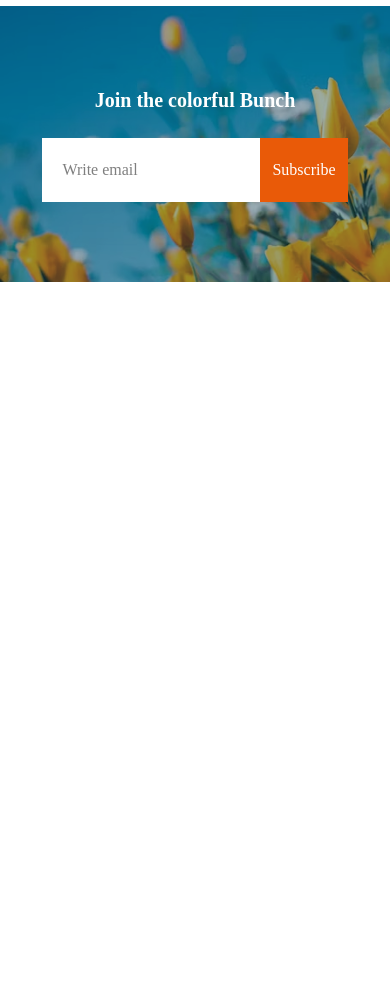
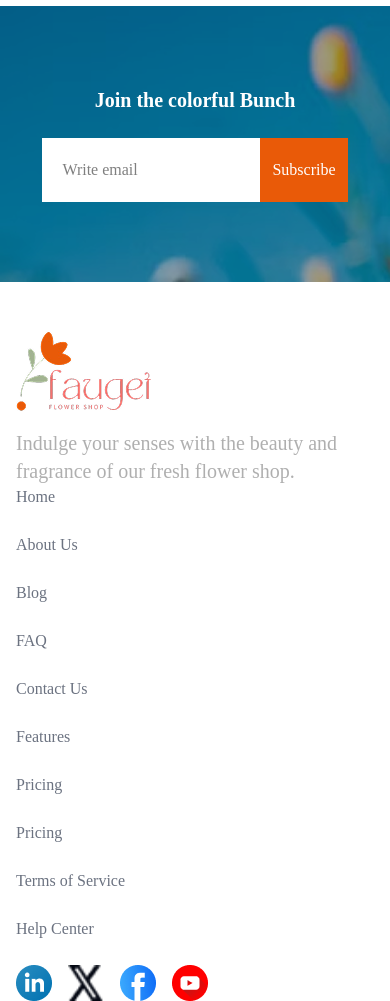
Before and after one commit to Azizul-haque1/B12A02-Responsive-Flowers, a plain HTML site: page index.html in a window 390 px wide. Shown: the part 3885-4886 px from the top of the page. Before the commit the page ends 4167 px from the top, so only its background shows below. Drawn offline with nearby package versions, Linux system fonts and the light colour scheme.

Commit message:
footer section added with  responsive

```diff
--- a/index.html
+++ b/index.html
@@ -17,7 +17,7 @@
     <title>ASSIGNMENT-002 😎</title>
 </head>
 
-<body class="font-[Noto] w-full lg:w-[1440px] mx-auto">
+<body class="font-[Noto] w-full lg:w-[100%] mx-auto">
     <header class="">
         <!-- nav section start -->
         <nav class="  w-[80%] flex mx-auto mt-3 lg:mt-7 items-center justify-between">
@@ -213,7 +213,7 @@
                     </div>
 
                     <div
-                        class="second-image content-center text-center bg-[linear-gradient(rgba(0,0,0,0.4),rgba(0,0,0,0.4)),url(./assets/deal-zabo.png)]  lg:row-span-2 lg:col-span-3 lg:w-[753px] h-[184px] lg:h-[384px] bg-cover  rounded-2xl ">
+                        class="second-image content-center text-center bg-[linear-gradient(rgba(0,0,0,0.4),rgba(0,0,0,0.4)),url(./assets/deal-zabo.png)]  lg:row-span-2 lg:col-span-2 lg:w-[753px] h-[184px] lg:h-[384px] bg-cover  rounded-2xl ">
                         <div class="text-white">
                             <h2 class="text-xl lg:text-5xl font-bold"> 25% Off | Zabo
                                 Plant</h2>
@@ -230,9 +230,9 @@
 
         <!--join section start  -->
 
-        <section class="join-section w-full">
+        <section class="join-section  lg:w-[100%] lg:mx-auto bg-[url(./assets/news-letter-bg.png)]">
             <div
-                class="bg-[url(./assets/news-letter-bg.png)] bg-cover text-center flex items-center justify-center  bg-no-repeat mx-auto h-[276px] lg:h-[533px]">
+                class=" bg-cover text-center flex items-center justify-center  bg-no-repeat mx-auto h-[276px] lg:h-[533px]">
                 <div class="">
                     <h1 class=" text-xl font-semibold lg:text-5xl text-white mb-6">Join the colorful Bunch</h1>
                     <div class="flex items-center justify-center w-full h-full"><input
@@ -252,6 +252,43 @@
     </main>
     <!-- main section end -->
 
+    <!-- footer section start -->
+
+    <footer class="w-full bg-white pt-12 ">
+        <div class="footer-container px-4 lg:w-[80%] mx-auto grid lg:grid-cols-4 lg:gap-x-28">
+            <div class="">
+                <img src="./assets/logo.png" alt="">
+                <p class="text-[#00000050]  text-xl mt-4">Indulge your senses with the beauty and fragrance
+                    of our fresh
+                    flower shop.</p>
+            </div>
+            <ul>
+                <li class="mb-6 text-[#6B7280]"><a href="">Home</a></li>
+                <li class="mb-6 text-[#6B7280]"><a href="">About Us</a></li>
+                <li class="mb-6 text-[#6B7280]"><a href="">Blog</a></li>
+                <li class="mb-6 text-[#6B7280]"><a href="">FAQ</a></li>
+                <li class="mb-6 text-[#6B7280]"><a href="">Contact Us</a></li>
+            </ul>
+            <ul>
+
+                <li class="mb-6 text-[#6B7280]"><a href="">Features</a></li>
+                <li class="mb-6 text-[#6B7280]"><a href="">Pricing</a></li>
+                <li class="mb-6 text-[#6B7280]"><a href="">Pricing</a></li>
+                <li class="mb-6 text-[#6B7280]"><a href="">Terms of Service</a></li>
+                <li class="mb-6 text-[#6B7280]"><a href="">Help Center</a></li>
+            </ul>
+            <div class="icons flex  gap-4">
+                <img class=" w-9 h-9 " src="./assets/icon-linkedin.png" alt="">
+                <img class=" w-9 h-9 " src="./assets/icon-twitter.png" alt="">
+                <img class=" w-9 h-9 " src="./assets/icon-facebook.png" alt="">
+                <img class=" w-9 h-9 " src="./assets/icon-youtube.png" alt="">
+
+            </div>
+        </div>
+
+    </footer>
+    <!-- footer section end -->
+
 </body>
 
 </html>
```
